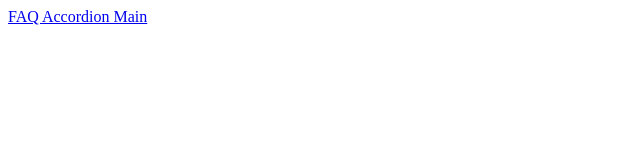
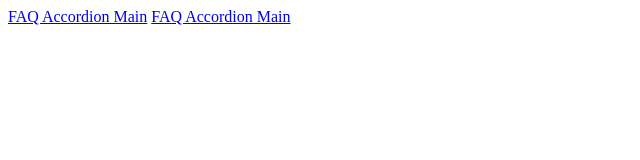
Before and after one commit to vcgmuse/Frontend-Mentor, a plain HTML site: page index.html in a window 1280 px wide. Shown: the whole page, without its empty margins (0-640 px from the left). Drawn offline with Linux system fonts and the light colour scheme.

Commit message:
update a href

```diff
--- a/index.html
+++ b/index.html
@@ -6,7 +6,8 @@
     <title>Document</title>
 </head>
 <body>
-    <a href="faq-accordion-main">FAQ Accordion Main</a>
+    <a href="./faq-accordion-main/">FAQ Accordion Main</a>
+    <a href="./blog-preview-card-main/">FAQ Accordion Main</a>
 
 </body>
 </html>
```
